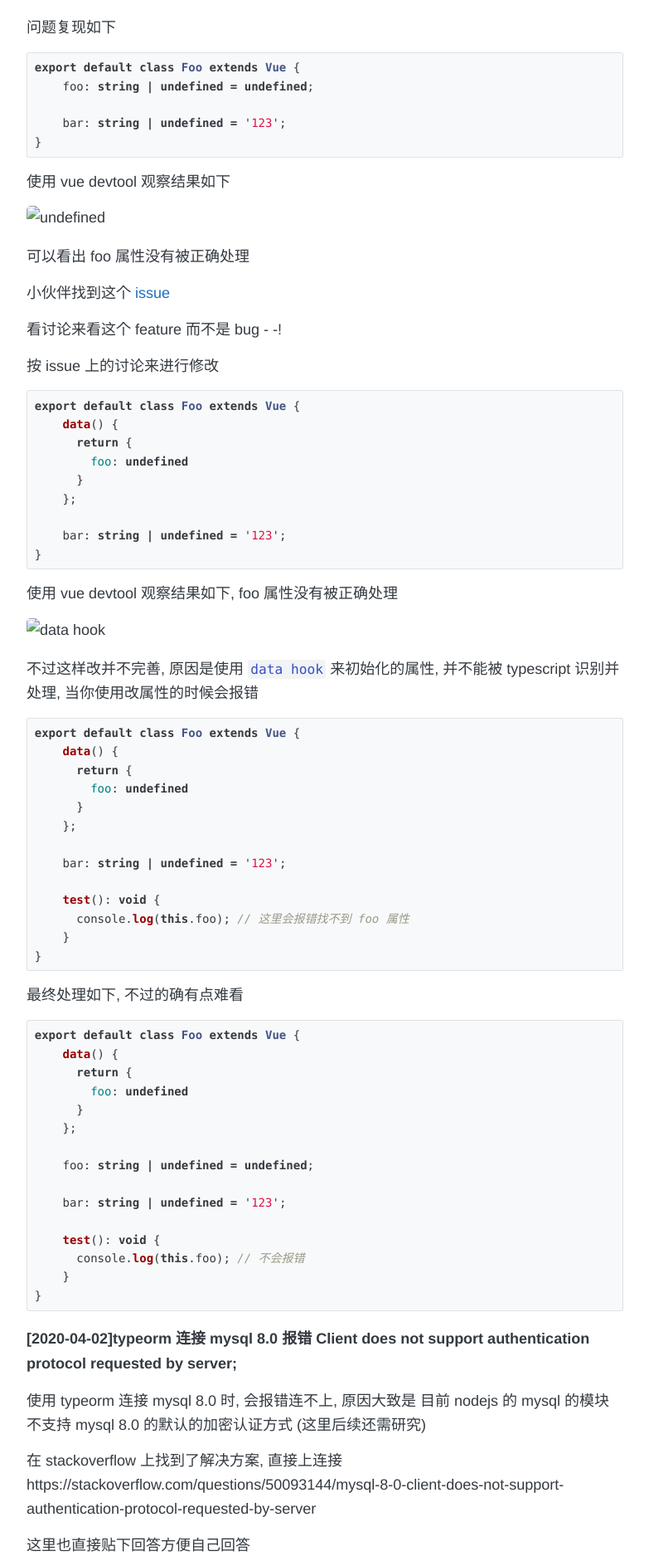
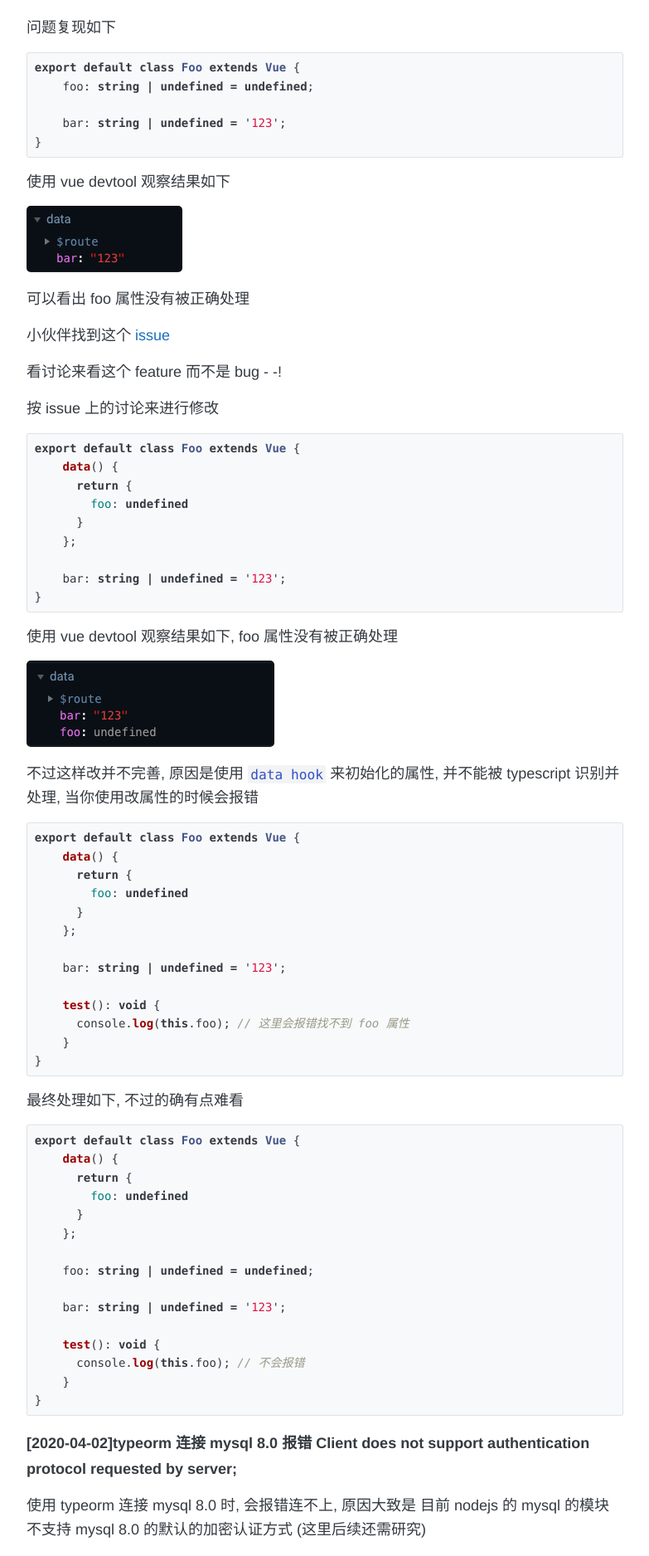
Before and after one commit to funkyLover/blog, a Jekyll site: the page built from notes/_posts/2020-04-02-notes.md, in a window 1280 px wide. Shown: the part 449-2324 px from the top of the page at 83% size, without its empty margins (248-1031 px from the left). Built offline with Jekyll 4.4.1, drawn with Linux system fonts in a browser that asks for light colours; comment, search, counter and statistics services are not loaded.

Commit message:
fix: images path;

```diff
--- a/notes/_posts/2020-04-02-notes.md
+++ b/notes/_posts/2020-04-02-notes.md
@@ -24,7 +24,7 @@ export default class Foo extends Vue {
 
 使用 vue devtool 观察结果如下
 
-![undefined](../../images/2020-04/1.png)
+![undefined](/images/2020-04/1.png)
 
 可以看出 foo 属性没有被正确处理
 
@@ -48,7 +48,7 @@ export default class Foo extends Vue {
 
 使用 vue devtool 观察结果如下, foo 属性没有被正确处理
 
-![data hook](../../images/2020-04/2.png)
+![data hook](/images/2020-04/2.png)
 
 不过这样改并不完善, 原因是使用 `data hook` 来初始化的属性, 并不能被 typescript 识别并处理, 当你使用改属性的时候会报错
 
```
